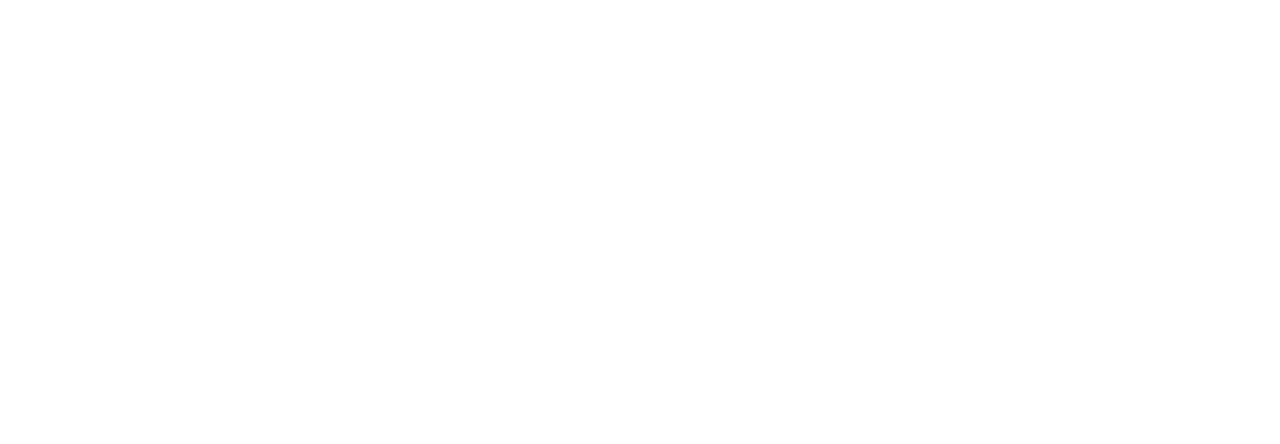
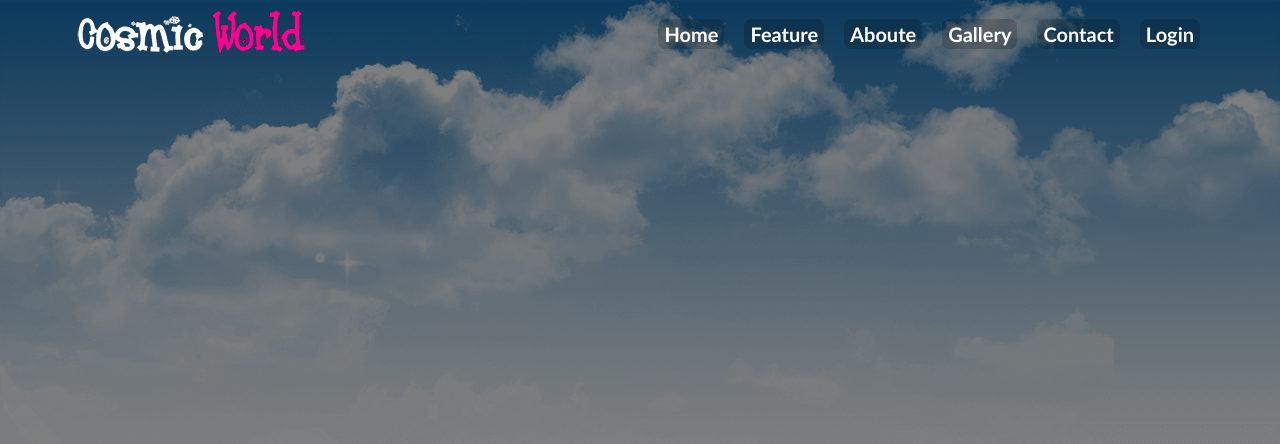
Before and after one commit to YASINARAFAT88/cosmic-world-resources, a plain HTML site: page index.html in a window 1280 px wide. Drawn offline with Linux system fonts and the light colour scheme.

Commit message:
Navber complate

```diff
--- a/index.html
+++ b/index.html
@@ -10,7 +10,23 @@
 </head>
 
 <body>
-
+    <!-- Header Section start -->
+    <header>
+        <nav class="container">
+            <div class="logo">
+                <img src="images/logo.png" alt="">
+            </div>
+            <ul class="navigation">
+                <li><a href="">Home</a></li>
+                <li><a href="">Feature</a></li>
+                <li><a href="">Aboute</a></li>
+                <li><a href="">Gallery</a></li>
+                <li><a href="">Contact</a></li>
+                <li><a href="">Login</a></li>
+            </ul>
+        </nav>
+    </header>
+    <!-- header section end  -->
 </body>
 
 </html>
--- a/style.css
+++ b/style.css
@@ -0,0 +1,51 @@
+* {
+    margin: 0;
+    padding: 0;
+    box-sizing: border-box;
+}
+
+body {
+
+    font-family: 'Gill Sans', 'Gill Sans MT', Calibri, 'Trebuchet MS', sans-serif
+}
+
+.container {
+    max-width: 1200px;
+    margin: 0 auto;
+    padding: 0 30px;
+}
+
+header {
+    height: 100vh;
+    background-image: url('./images/cloud.png');
+    background-size: cover;
+    background-color: rgba(0, 0, 0, .5);
+    background-blend-mode: overlay;
+}
+
+nav {
+    display: flex;
+    justify-content: space-between;
+    align-items: center;
+}
+
+.navigation {
+    display: flex;
+}
+
+.navigation li {
+    list-style: none;
+    margin: 10px;
+}
+
+.navigation li a {
+    text-decoration: none;
+    color: white;
+    font-weight: 800;
+    font-size: 20px;
+    background-color: rgba(0, 0, 0, 0.173);
+    padding: 3px 6px;
+    border-radius: 7px;
+}
+
+/* Header section End  */
```
